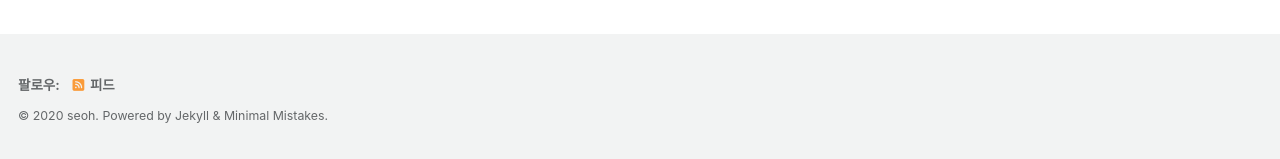
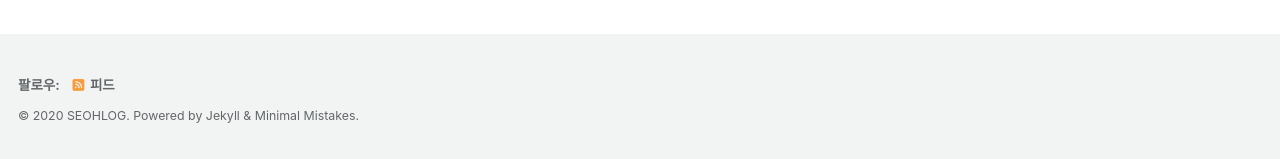
Before and after one commit to ohseyong/ohseyong.github.io, a Jekyll site: the page built from index.html, in a window 1280 px wide and 900 px high, scrolled down 429 px. Shown: the part 738-897 px from the top of the window. Built offline with Jekyll 4.4.1, drawn with Linux system fonts in a browser that asks for light colours; cached includes are drawn as plain includes; nearby versions of some CDN libraries; the list of posts is cut into pages by our own code.

Commit message:
fixed some files

```diff
--- a/_config.yml
+++ b/_config.yml
@@ -22,7 +22,7 @@ locale                   : "ko-KR"
 title                    : "SEOHLOG"
 title_separator          : "-"
 subtitle                 : "" # site tagline that appears below site title in masthead
-name                     : "seoh"
+name                     : "SEOHLOG"
 description              : "Today I Learned..."
 url                      : "https://ohseyong.github.io"
 baseurl                  : "" # the subpath of your site, e.g. "/blog"
--- /dev/null
+++ b/naver4977be3b2751682443758ff6da85615f.html
@@ -0,0 +1 @@
+naver-site-verification: naver4977be3b2751682443758ff6da85615f.html
```
